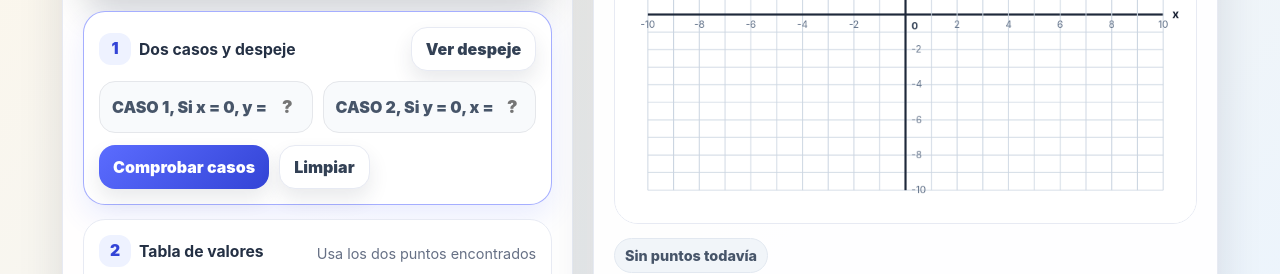
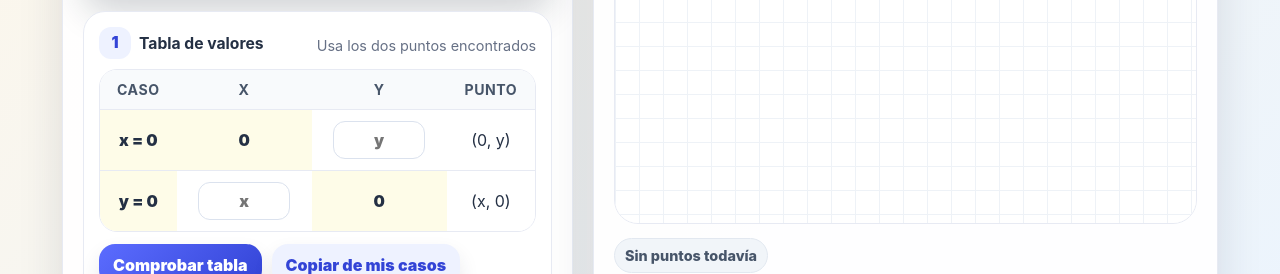
Before and after one commit to Chiispiitas/Lev-Vigotsky, a plain HTML site: page Ecuaciones/index.html in a window 1280 px wide. Shown: the part 520-794 px from the top of the page. Drawn offline with Linux system fonts and the light colour scheme.

Commit message:
Update index.html

```diff
--- a/Ecuaciones/index.html
+++ b/Ecuaciones/index.html
@@ -346,31 +346,9 @@
         </div>
 
         <div class="steps">
-          <section class="step active" id="caseStep">
-            <div class="step-head">
-              <strong><span class="step-num">1</span>Dos casos y despeje</strong>
-              <button class="ghost" id="explainBtn" type="button">Ver despeje</button>
-            </div>
-            <div class="input-row">
-              <div class="field">
-                <label for="yWhenX0">CASO 1, Si x = 0, y =</label>
-                <input id="yWhenX0" inputmode="decimal" autocomplete="off" placeholder="?" />
-              </div>
-              <div class="field">
-                <label for="xWhenY0">CASO 2, Si y = 0, x =</label>
-                <input id="xWhenY0" inputmode="decimal" autocomplete="off" placeholder="?" />
-              </div>
-            </div>
-            <div class="mini-explain" id="miniExplain"></div>
-            <div class="buttons">
-              <button class="primary" id="checkCasesBtn" type="button">Comprobar casos</button>
-              <button class="ghost" id="clearCasesBtn" type="button">Limpiar</button>
-            </div>
-          </section>
-
           <section class="step" id="tableStep">
             <div class="step-head">
-              <strong><span class="step-num">2</span>Tabla de valores</strong>
+              <strong><span class="step-num">1</span>Tabla de valores</strong>
               <span class="small-note">Usa los dos puntos encontrados</span>
             </div>
             <div class="table-card">
```
